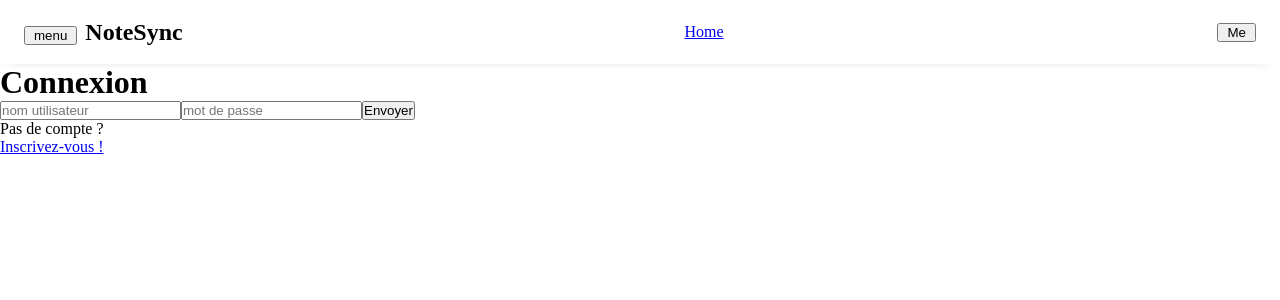
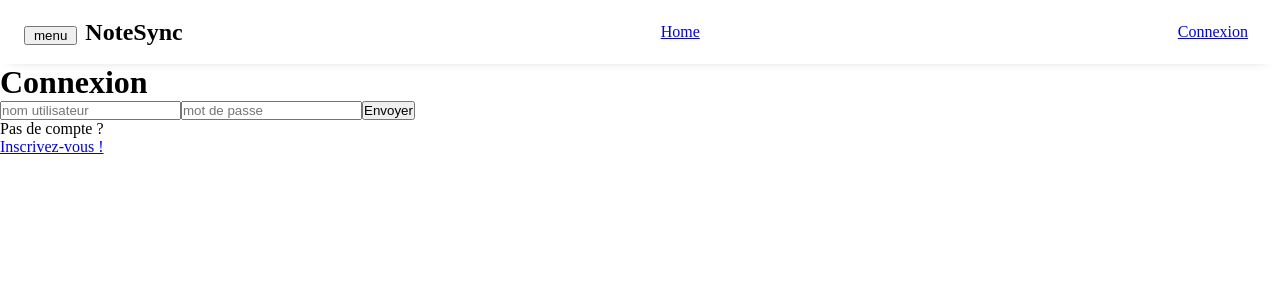
Before and after one commit to ZTH-L2/ZTH, a Vue app in the folder zth-front/: page /connexion in a window 1280 px wide. Shown: the top 300 px of the page. Built offline with nearby package versions, Linux system fonts and the light colour scheme.

Commit message:
new user store

```diff
--- a/zth-front/src/components/SideBarMe.vue
+++ b/zth-front/src/components/SideBarMe.vue
@@ -1,13 +1,18 @@
 <script setup>
 import { RouterLink } from "vue-router";
 import { ref } from "vue";
+import { useUserStore } from "../stores/user";
+
+const userStore = useUserStore();
+userStore.init()
+
 </script>
 
 <template>
   <div class="sidebar-me">
     <!-- HEADER -->
     <div class="sidebar-header-me">
-      HEADER
+      <p> {{  userStore.user.username }}</p>
       <button @click="$emit('SideBarCloseMe')">Close</button>
     </div>
     <!-- BODY -->
@@ -16,6 +21,12 @@ import { ref } from "vue";
         <ul>
           <li>
             <RouterLink to="/me">Me</RouterLink>
+          </li>
+          <li>
+            <RouterLink to="/" @click="$emit('logout')">Logout</RouterLink>
+          </li>
+          <li v-if="userStore.isAdmin">
+            Admin page
           </li>
         </ul>
       </nav>
--- a/zth-front/src/components/TheNavbar.vue
+++ b/zth-front/src/components/TheNavbar.vue
@@ -6,7 +6,7 @@ import SideBarMenu from "./SideBarMenu.vue";
 import SideBarMe from "./SideBarMe.vue";
 
 const userStore = useUserStore();
-
+userStore.init()
 const SideBarMenuState = ref(false);
 const SideBarMeState = ref(false);
 
@@ -20,6 +20,10 @@ function toogleSideBarMenu() {
 function toogleSideBarMe() {
   toogle(SideBarMeState);
 }
+function logout(){
+  toogleSideBarMe()
+  userStore.logout()
+}
 </script>
 
 <template>
@@ -31,7 +35,6 @@ function toogleSideBarMe() {
       </div>
 
       <RouterLink to="/" class="navElement">Home</RouterLink>
-
       <div class="navElement" v-if="!userStore.isLoggedIn">
         <RouterLink to="/connexion">Connexion</RouterLink>
       </div>
@@ -48,6 +51,7 @@ function toogleSideBarMe() {
       id="SideBarMe"
       v-if="SideBarMeState"
       @side-bar-close-me="toogleSideBarMe"
+      @logout="logout"
     ></SideBarMe>
   </div>
 </template>
--- a/zth-front/src/stores/user.js
+++ b/zth-front/src/stores/user.js
@@ -1,18 +1,27 @@
 import { defineStore } from "pinia";
 import { ref, computed } from "vue";
-export const useUserStore = defineStore("user", () => {
-  //const = ref(val)
-  const user = ref(null);
-  const isLoggedIn = computed(() => {
-    return user !== null;
-  });
-  const isAdmin = computed(() => {
-    // TO DO
-    return isLoggedIn && false;
-  });
-  return {
-    user,
-    isLoggedIn,
-    isAdmin,
-  };
+export const useUserStore = defineStore("user", {
+  state: () => ({
+    user: null,
+  }),
+  getters: {
+    isLoggedIn: (state) => state.user !== null,
+    isAdmin: (state) => state.user !== null && state.user.permission,
+    id_user: (state) => state.user ? state.user.id_user : null,
+    username: (state) => state.user ? state.user.username : null,
+  },
+  actions: {
+    init() {
+      let u = localStorage.getItem("user")
+      this.user = u ? JSON.parse(u) : null
+    },
+    setUser(data){
+      this.user = data
+      localStorage.setItem("user", JSON.stringify(this.user))
+    },
+    logout(){
+      this.user = null
+      localStorage.removeItem("user");
+    }
+  },
 });
--- a/zth-front/src/views/MajorPage.vue
+++ b/zth-front/src/views/MajorPage.vue
@@ -11,10 +11,10 @@ const nbPages = ref(0);
 const amountPerPage = ref(6);
 const filterName = ref("");
 const filterYear = ref("");
+
 async function get_all_majors() {
   loading.value = true;
-  console.log("store is", urlStore);
-  console.log("api", urlStore.api);
+
   let res = await fetch(urlStore.api + "/major").then((resp) => {
     return resp.json();
   });
@@ -26,6 +26,7 @@ async function get_all_majors() {
     });
   });
   nbPages.value = Math.ceil(majors.value.length / amountPerPage.value);
+
   loading.value = false;
 }
 
@@ -60,8 +61,8 @@ const majorsFiltered = computed(() => {
       placeholder="Filtrer par nom de filière"
     />
 
-    <p>Page: {{ currentPage + 1 }}/{{ nbPages }}</p>
-
+    <p v-if="nbPages>0">Page: {{ currentPage + 1 }}/{{ nbPages }}</p>
+    <p v-else>Page: 1/1</p>
     <button @click="nextPage">Page suivante</button>
     <button @click="previousPage">Page précédente</button>
 
--- a/zth-front/src/views/connexion.vue
+++ b/zth-front/src/views/connexion.vue
@@ -21,7 +21,8 @@ async function envoi() {
 
       return Response.json().then((data)=>{
         console.log(data)
-        userStore.user = data.id_user
+        userStore.setUser(data)
+        //userStore.user = data.id_user
         username.value = ''
         password.value = ''
         console.log(userStore.user)
```
